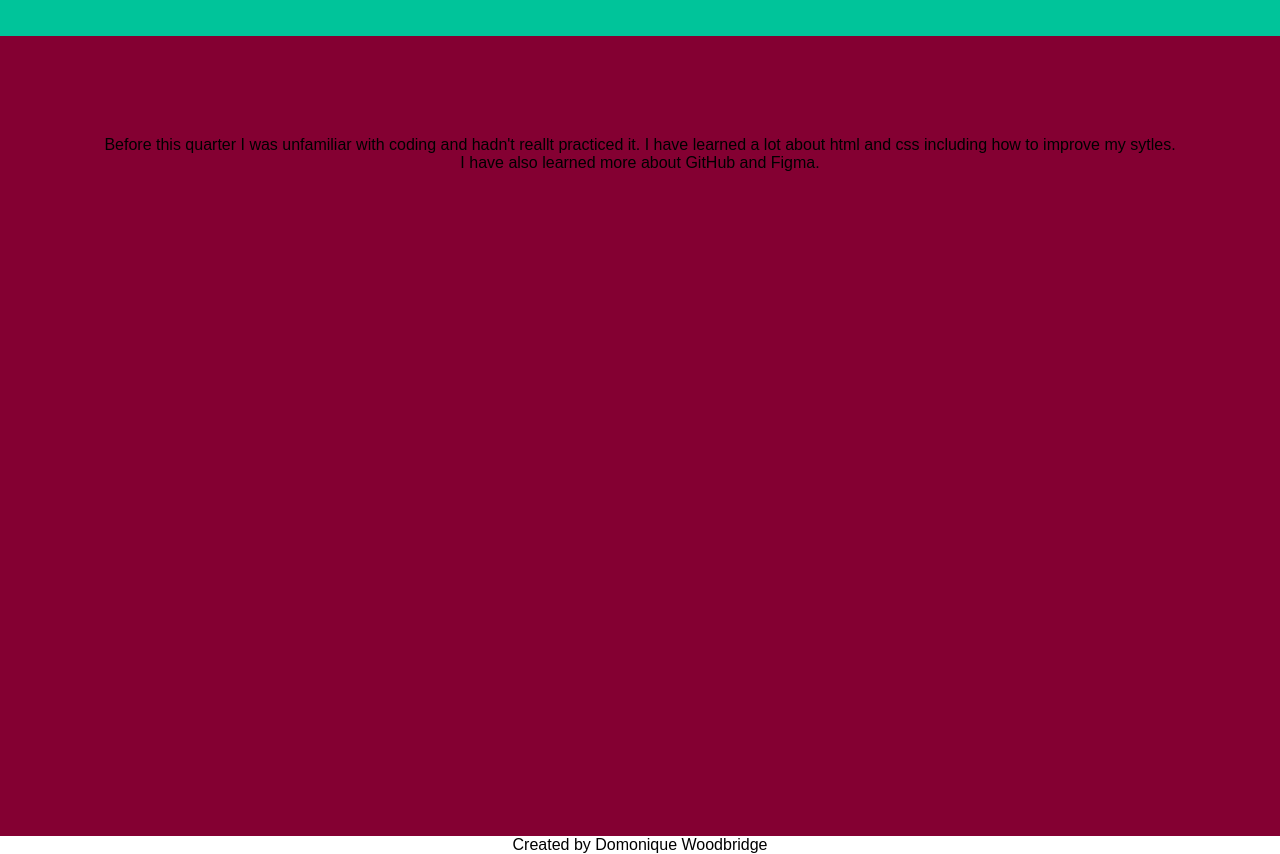
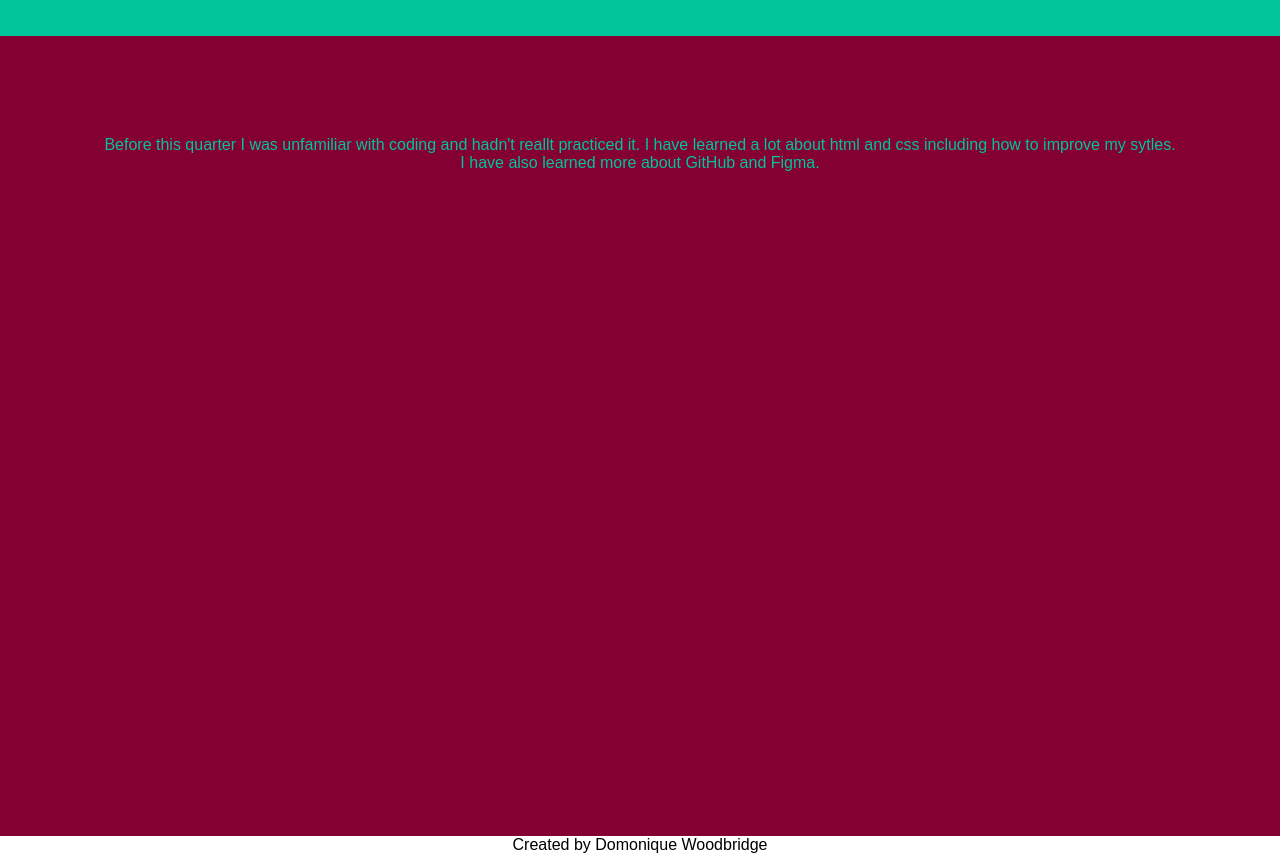
Before and after one commit to NeekieDomo/portfolio1, a plain HTML site: page index.html in a window 1280 px wide. Shown: the part 4540-5394 px from the top of the page. Drawn offline with nearby package versions, Linux system fonts and the light colour scheme.

Commit message:
Changed font color

```diff
--- a/styles.css
+++ b/styles.css
@@ -158,4 +158,9 @@ color:var(--orange);}
 
   #reflection{
     background-color:var(--red);
+
   }
+
+  #reflection p{
+    color:#00c49a;
+  }
```
